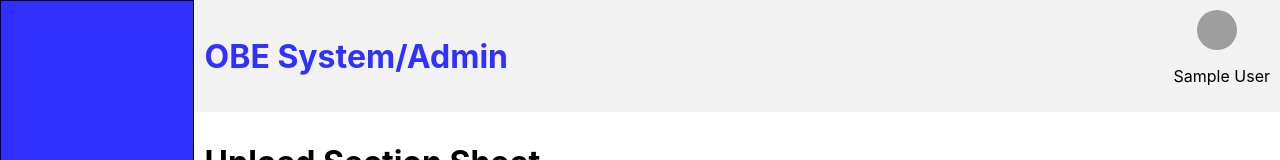
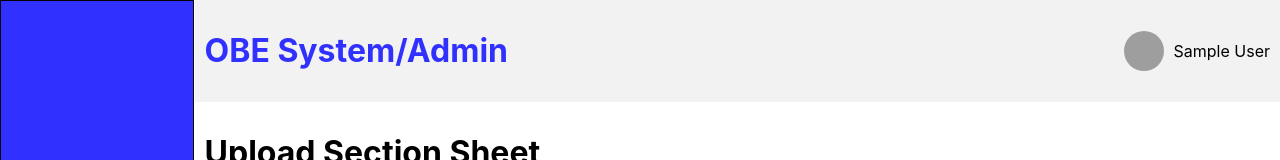
Before and after one commit to rattlesnakexd/intelligentOBE-System, a React (Create React App) app: page /section-sheet in a window 1280 px wide. Shown: the top 160 px of the page. Built offline with nearby package versions, Linux system fonts and the light colour scheme; no server answers; sample sign-in values are in the browser's storage; grey boxes are pictures that could not be loaded.

Commit message:
validations added

```diff
--- a/src/Components/topbar/topbar.css
+++ b/src/Components/topbar/topbar.css
@@ -14,7 +14,6 @@
 
   .profile {
     display: flex;
-    flex-direction: column;
     align-items: center;
   }
 
--- a/src/Pages/section/section.js
+++ b/src/Pages/section/section.js
@@ -220,6 +220,9 @@ function Section(){
         fetchData();
     }, [selectedCode, id]);
 
+    const isValidYear = (year) => {
+        return year.length === 4 && !isNaN(year) && parseInt(year, 10) > 0;
+};
 
     return(
         <div className="admin-home-container">
@@ -271,6 +274,7 @@ function Section(){
                     accept=".xlsx, .xls"
                     hidden
                     onChange={handleFileUpload}
+                    disabled={!selectedSemester || !isValidYear(year)}
                 />
             </div>
 
```
